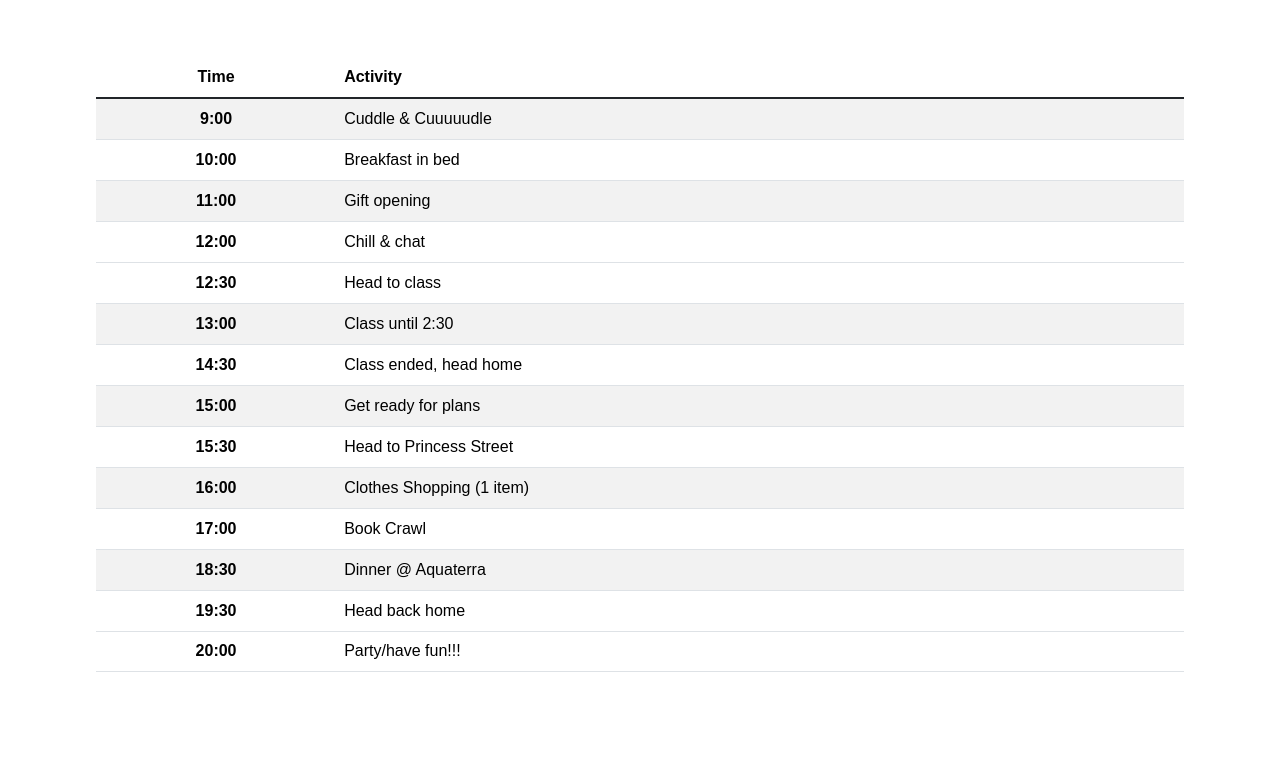
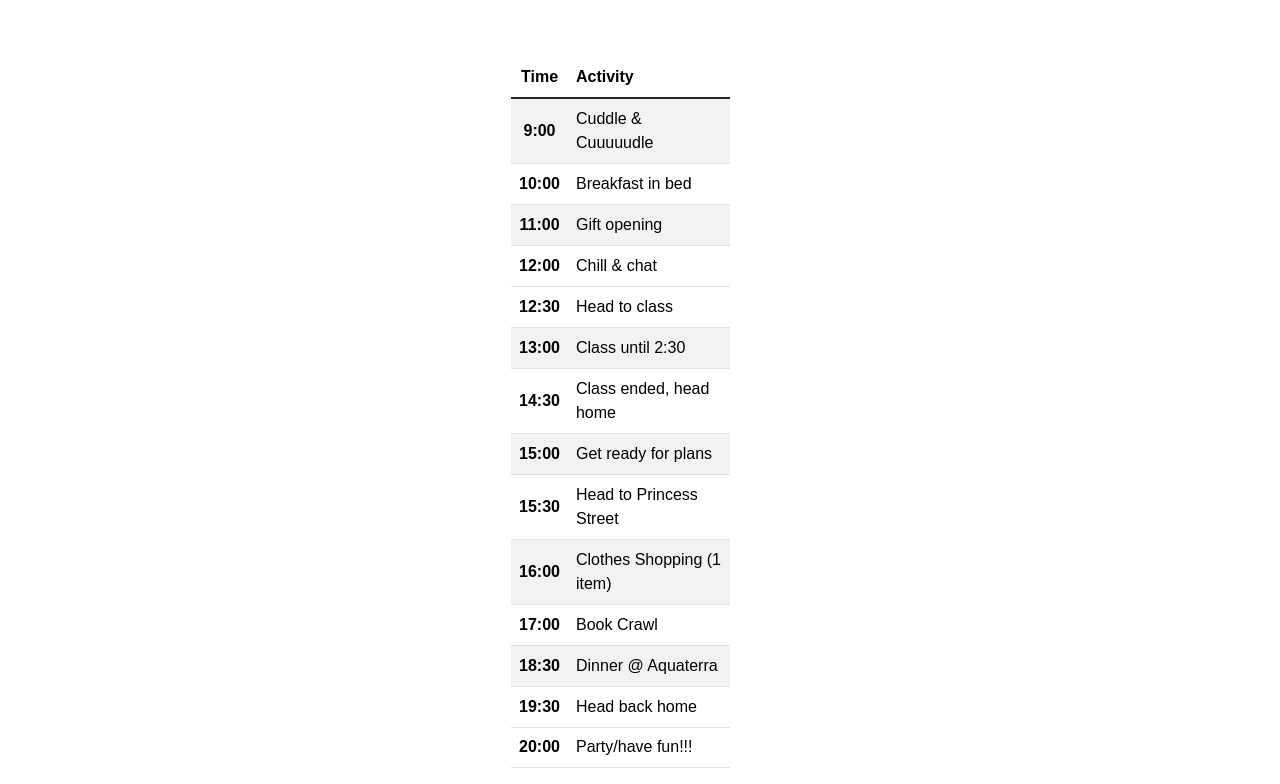
Before and after one commit to poppylover03/poppylover03.github.io, a plain HTML site: page schedule.html in a window 1280 px wide. Shown: the part 137-921 px from the top of the page. Before the commit the page ends 809 px from the top, so only its background shows below. Drawn offline with nearby package versions, Linux system fonts and the light colour scheme; a web font is replaced by a local one.

Commit message:
Update schedule.html

```diff
--- a/schedule.html
+++ b/schedule.html
@@ -22,6 +22,7 @@
             <p class="text">Tailored with love :)</p>
         </div>
 
+        <div class="table-container">
             <table class="table table-striped align-middle">
                 <thead>
                     <tr>
@@ -89,5 +90,6 @@
                 </tbody>
             </table>
         </div>
+    </div>
 </body>
 </html>
```
Lines whose indentation alone changed are shown as unchanged.
